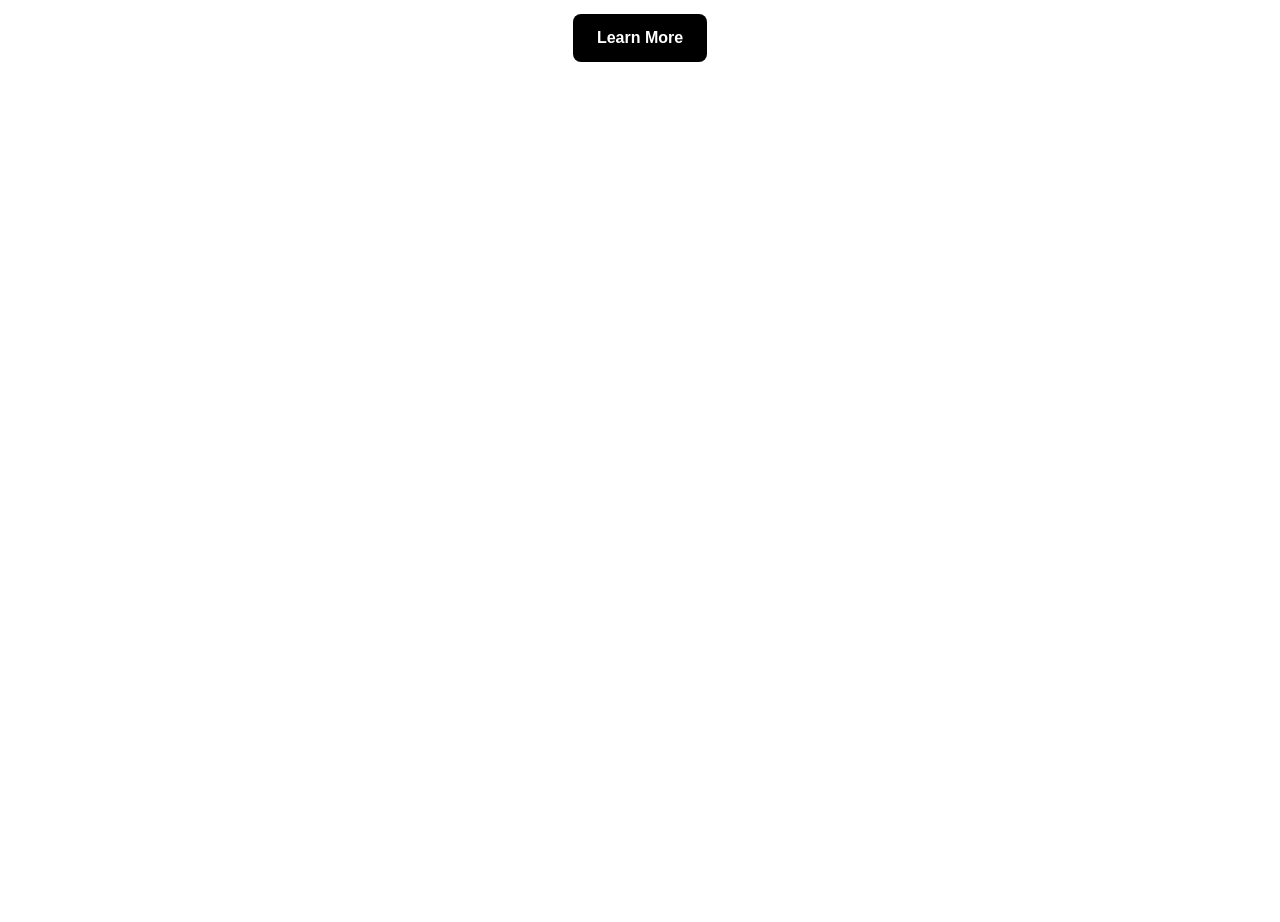
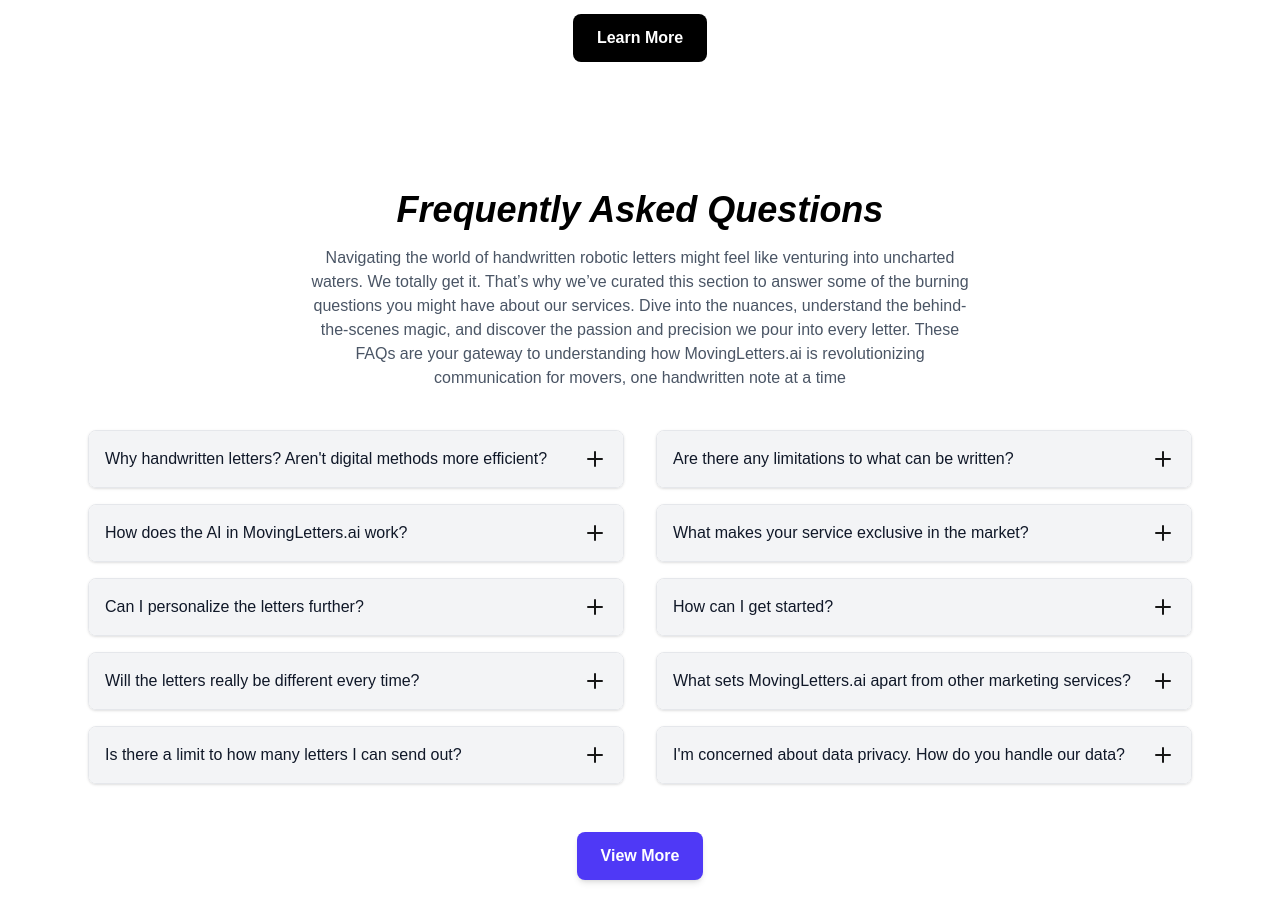
Before and after one commit to adnanfrd/HandWritten_Edge, a Next.js app: page / in a window 1280 px wide. Shown: the part 5240-6162 px from the top of the page. Before the commit the page ends 5366 px from the top, so only its background shows below. Built offline with nearby package versions, Linux system fonts and the light colour scheme.

Commit message:
faqsection

```diff
--- a/src/app/page.js
+++ b/src/app/page.js
@@ -1,4 +1,5 @@
 import ElevateSection from "@/components/Home/ElevateSection";
+import FaqSection from "@/components/Home/FaqSection";
 import HomeServices from "@/components/Home/HomeServices";
 import MovingLettersSection from "@/components/Home/MovingLettersSection";
 import PersonalTouch from "@/components/Home/PersonalTouch";
@@ -16,6 +17,7 @@ export default function Home() {
     <WhyHandwrittenLetters/>
     <PersonalTouch/>
     <Testimonials/>
+    <FaqSection/>
    </div>
   );
 }
--- /dev/null
+++ b/src/components/Home/FaqSection.jsx
@@ -0,0 +1,119 @@
+"use client";
+import { useState } from "react";
+import { Plus, Minus } from "lucide-react";
+
+const faqsLeft = [
+  {
+    question: "Why handwritten letters? Aren't digital methods more efficient?",
+    answer: "Handwritten letters evoke emotions and build trust better than digital messages.",
+  },
+  {
+    question: "How does the AI in MovingLetters.ai work?",
+    answer: "Our AI automates handwriting in a personalized and scalable way.",
+  },
+  {
+    question: "Can I personalize the letters further?",
+    answer: "Yes, you can add custom messages, signatures, and branding.",
+  },
+  {
+    question: "Will the letters really be different every time?",
+    answer: "Absolutely! Our AI ensures each letter has unique handwriting variations.",
+  },
+  {
+    question: "Is there a limit to how many letters I can send out?",
+    answer: "There are no hard limits. You can scale your outreach as needed.",
+  },
+];
+
+const faqsRight = [
+  {
+    question: "Are there any limitations to what can be written?",
+    answer: "You can write almost anything, but we ensure ethical use.",
+  },
+  {
+    question: "What makes your service exclusive in the market?",
+    answer: "Our AI-driven, human-like handwritten letters set us apart.",
+  },
+  {
+    question: "How can I get started?",
+    answer: "Simply sign up, create your letter, and let our AI do the rest.",
+  },
+  {
+    question: "What sets MovingLetters.ai apart from other marketing services?",
+    answer: "We focus on personalization, emotional impact, and automation.",
+  },
+  {
+    question: "I'm concerned about data privacy. How do you handle our data?",
+    answer: "We follow strict security protocols to protect user data.",
+  },
+];
+
+const FaqSection = () => {
+  const [openIndex, setOpenIndex] = useState(null);
+
+  const toggleFaq = (index) => {
+    setOpenIndex(openIndex === index ? null : index);
+  };
+
+  return (
+    <section className="py-16 bg-white">
+      <div className="max-w-6xl mx-auto px-6">
+        <h2 className="text-3xl md:text-4xl font-bold text-center italic text-black mb-4">
+          Frequently Asked Questions
+        </h2>
+        <p className="text-center text-gray-600 max-w-2xl mx-auto mb-10">
+        Navigating the world of handwritten robotic letters might feel like venturing into uncharted waters. We totally get it. That’s why we’ve curated this section to answer some of the burning questions you might have about our services. Dive into the nuances, understand the behind-the-scenes magic, and discover the passion and precision we pour into every letter. These FAQs are your gateway to understanding how MovingLetters.ai is revolutionizing communication for movers, one handwritten note at a time        </p>
+
+        <div className="grid md:grid-cols-2 gap-8">
+          <div>
+            {faqsLeft.map((faq, index) => (
+              <div
+                key={index}
+                className="mb-4 border border-gray-200 rounded-lg shadow-sm overflow-hidden"
+              >
+                <button
+                  className="w-full p-4 text-left flex justify-between items-center bg-gray-100 hover:bg-gray-200"
+                  onClick={() => toggleFaq(index)}
+                >
+                  <span className="font-medium text-gray-900">{faq.question}</span>
+                  {openIndex === index ? <Minus /> : <Plus />}
+                </button>
+                {openIndex === index && (
+                  <div className="p-4 text-gray-700 bg-white">{faq.answer}</div>
+                )}
+              </div>
+            ))}
+          </div>
+
+          <div>
+            {faqsRight.map((faq, index) => (
+              <div
+                key={index + faqsLeft.length}
+                className="mb-4 border border-gray-200 rounded-lg shadow-sm overflow-hidden"
+              >
+                <button
+                  className="w-full p-4 text-left flex justify-between items-center bg-gray-100 hover:bg-gray-200"
+                  onClick={() => toggleFaq(index + faqsLeft.length)}
+                >
+                  <span className="font-medium text-gray-900">{faq.question}</span>
+                  {openIndex === index + faqsLeft.length ? <Minus /> : <Plus />}
+                </button>
+                {openIndex === index + faqsLeft.length && (
+                  <div className="p-4 text-gray-700 bg-white">{faq.answer}</div>
+                )}
+              </div>
+            ))}
+          </div>
+        </div>
+
+        <div className="text-center mt-8">
+          <button className="px-6 py-3 bg-indigo-600 text-white font-semibold rounded-lg shadow-md hover:bg-indigo-700 transition">
+            View More
+          </button>
+        </div>
+      </div>
+    </section>
+  );
+};
+
+export default FaqSection;
```
